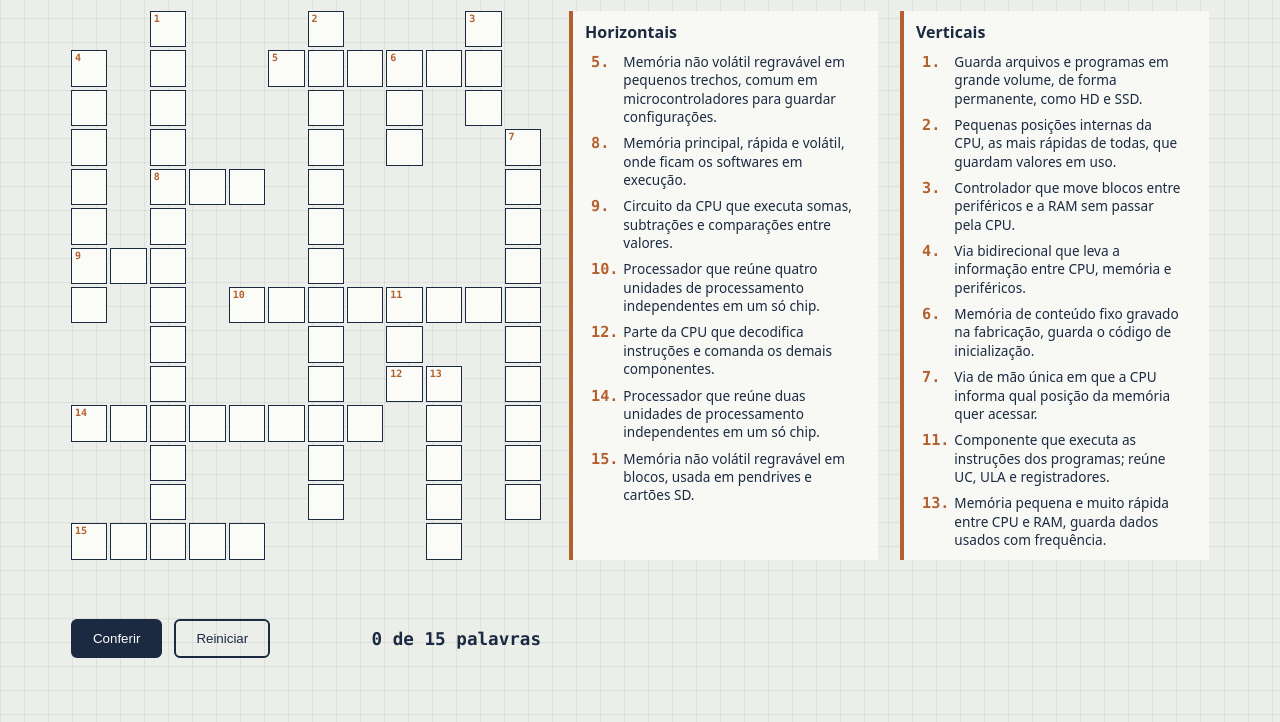
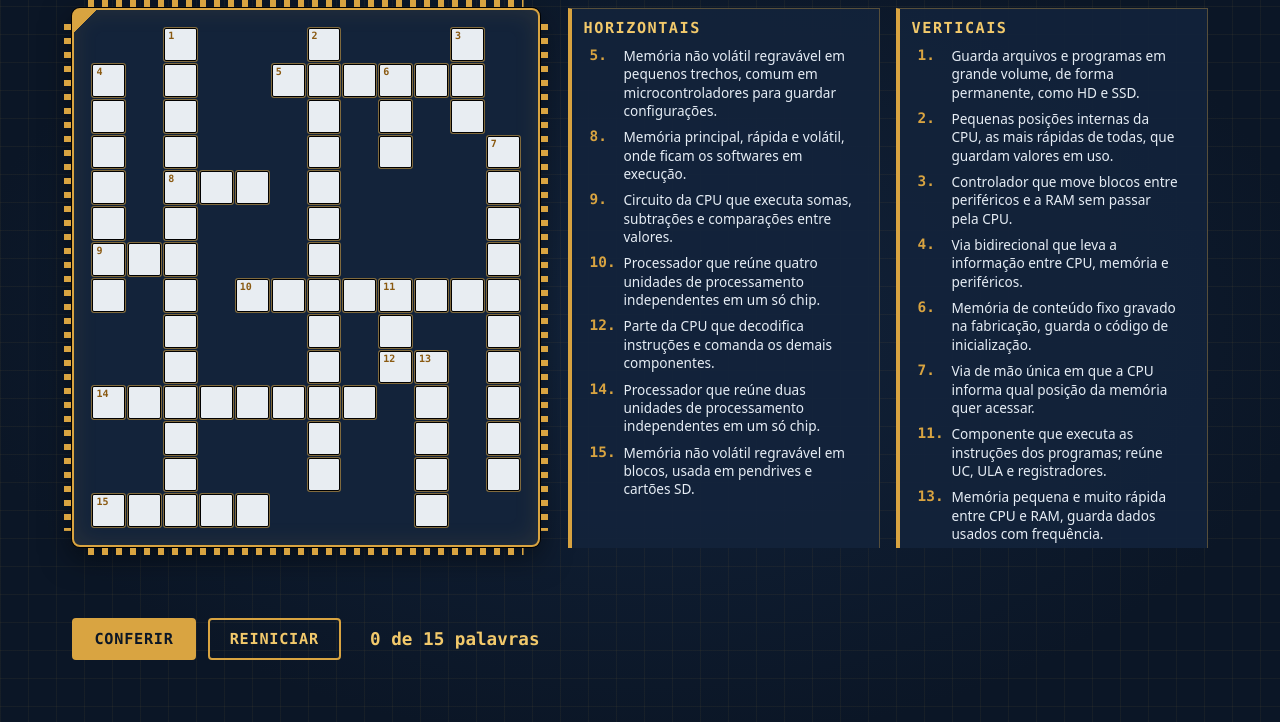
Before and after one commit to vinimendesdev/AtividadeAvaliativaARQCOMP, a plain HTML site: page arqcomp/index.html in a window 1280 px wide. Shown: the part 78-800 px from the top of the page. Drawn offline with Linux system fonts and the light colour scheme.

Commit message:
Atualização de CSS

```diff
--- a/arqcomp/index.html
+++ b/arqcomp/index.html
@@ -14,7 +14,9 @@
 
     <main class="jogo">
         <section class="area-tabuleiro">
-            <div id="tabuleiro" class="tabuleiro" aria-label="Tabuleiro da cruzadinha"></div>
+            <div class="chip">
+                <div id="tabuleiro" class="tabuleiro" aria-label="Tabuleiro da cruzadinha"></div>
+            </div>
 
             <div id="dica" class="dica" role="status"></div>
 
--- a/arqcomp/style.css
+++ b/arqcomp/style.css
@@ -1,46 +1,104 @@
+/* Tema CPU: silício escuro, pinos e trilhas douradas */
 :root {
-    --papel: #ECEFE9;
-    --tinta: #1B2A41;
-    --cobre: #B4602E;
-    --casa: #FBFBF7;
-    --palavra: #FFE7B0;
-    --atual: #F2B84B;
-    --certa: #C9E9D3;
+    --fundo: #0B1626;
+    --silicio: #13233A;
+    --ouro: #D9A441;
+    --ouro-claro: #F2C96B;
+    --ouro-escuro: #8A5A12;
+    --texto: #E6EDF5;
+    --casa: #E8EDF2;
+    --palavra: #FFE8A8;
+    --atual: #F2C96B;
+    --certa: #BFE8CE;
     --certa-txt: #14532D;
-    --errada: #F6CBC6;
+    --errada: #F6C6C0;
     --errada-txt: #7F1D1D;
-    --cel: clamp(24px, min(calc((100dvh - 290px) / 14), 5.4vw), 46px);
+    --revelada: #C5DCF5;
+    --revelada-txt: #1B3A6B;
+    --sinal: #5EEAD4;
+    --cel: clamp(24px, min(calc((100dvh - 340px) / 14), 5.2vw), 44px);
+    --mono: ui-monospace, "Cascadia Mono", Consolas, monospace;
 }
 
 * { box-sizing: border-box; }
 
 body {
     margin: 0;
-    color: var(--tinta);
+    color: var(--texto);
     font-family: system-ui, -apple-system, "Segoe UI", Roboto, sans-serif;
-    background-color: var(--papel);
+    background-color: var(--fundo);
     background-image:
-        linear-gradient(rgba(27, 42, 65, .07) 1px, transparent 1px),
-        linear-gradient(90deg, rgba(27, 42, 65, .07) 1px, transparent 1px);
-    background-size: 24px 24px;
+        linear-gradient(rgba(217, 164, 65, .06) 1px, transparent 1px),
+        linear-gradient(90deg, rgba(217, 164, 65, .06) 1px, transparent 1px),
+        radial-gradient(ellipse at center, #12233B 0%, var(--fundo) 75%);
+    background-size: 28px 28px, 28px 28px, 100% 100%;
+    min-height: 100dvh;
 }
 
 .topo { max-width: 1200px; margin: 0 auto; padding: 14px 20px 0; text-align: center; }
-.topo h1 { margin: 0 0 2px; font-size: clamp(1.3rem, 3vw, 1.8rem); letter-spacing: -.02em; }
-.topo p { margin: 0; font-size: .95rem; }
+.topo h1 {
+    margin: 0 0 2px;
+    font: 800 clamp(1.1rem, 2.6vw, 1.6rem) var(--mono);
+    letter-spacing: .08em;
+    text-transform: uppercase;
+    color: var(--ouro-claro);
+}
+.topo h1::before { content: "[ "; color: var(--ouro); }
+.topo h1::after { content: " ]"; color: var(--ouro); }
+.topo p { margin: 0; font-size: .95rem; color: #AFC0D6; }
 
 .jogo {
     display: grid;
     gap: 28px;
     max-width: 1200px;
     margin: 0 auto;
-    padding: 14px 20px 20px;
+    padding: 20px 20px 20px;
     justify-content: center;
 }
 
 @media (min-width: 960px) {
     .jogo { grid-template-columns: auto minmax(0, 640px); align-items: start; }
-    .area-pistas { grid-template-columns: 1fr 1fr; max-height: calc(var(--cel) * 14 + 39px); overflow-y: auto; }
+    .area-pistas {
+        grid-template-columns: 1fr 1fr;
+        max-height: calc(var(--cel) * 14 + 80px);
+        overflow-y: auto;
+    }
+}
+
+.area-tabuleiro { width: max-content; max-width: 100%; margin: 0 auto; }
+
+/* Encapsulamento da CPU: pastilha de silício + pinos dourados */
+.chip {
+    position: relative;
+    width: max-content;
+    max-width: 100%;
+    margin: 0 auto;
+    padding: 18px;
+    border: 2px solid var(--ouro);
+    border-radius: 8px;
+    background:
+        linear-gradient(135deg, var(--ouro) 0 16px, transparent 16px),
+        var(--silicio);
+    box-shadow: 0 0 0 1px #000, 0 10px 30px rgba(0, 0, 0, .5), inset 0 0 24px rgba(217, 164, 65, .12);
+}
+
+.chip::before,
+.chip::after {
+    content: "";
+    position: absolute;
+    pointer-events: none;
+}
+.chip::before {
+    inset: -10px 14px;
+    background: repeating-linear-gradient(90deg, var(--ouro) 0 6px, transparent 6px 14px);
+    -webkit-mask: linear-gradient(#000 0 0) top / 100% 7px no-repeat, linear-gradient(#000 0 0) bottom / 100% 7px no-repeat;
+    mask: linear-gradient(#000 0 0) top / 100% 7px no-repeat, linear-gradient(#000 0 0) bottom / 100% 7px no-repeat;
+}
+.chip::after {
+    inset: 14px -10px;
+    background: repeating-linear-gradient(180deg, var(--ouro) 0 6px, transparent 6px 14px);
+    -webkit-mask: linear-gradient(#000 0 0) left / 7px 100% no-repeat, linear-gradient(#000 0 0) right / 7px 100% no-repeat;
+    mask: linear-gradient(#000 0 0) left / 7px 100% no-repeat, linear-gradient(#000 0 0) right / 7px 100% no-repeat;
 }
 
 .tabuleiro {
@@ -57,7 +115,9 @@ body {
     width: var(--cel);
     height: var(--cel);
     background: var(--casa);
-    border: 1.5px solid var(--tinta);
+    border: 1.5px solid #000;
+    border-radius: 2px;
+    box-shadow: 0 0 0 1px rgba(217, 164, 65, .55);
 }
 
 .celula input {
@@ -66,10 +126,10 @@ body {
     padding: 0;
     border: 0;
     background: transparent;
-    color: var(--tinta);
+    color: var(--fundo);
     text-align: center;
     text-transform: uppercase;
-    font: 700 calc(var(--cel) * .52) ui-monospace, "Cascadia Mono", Consolas, monospace;
+    font: 700 calc(var(--cel) * .52) var(--mono);
     outline: none;
     cursor: pointer;
 }
@@ -78,88 +138,91 @@ body {
     position: absolute;
     top: 1px;
     left: 3px;
-    font: 700 10px ui-monospace, Consolas, monospace;
-    color: var(--cobre);
+    font: 700 10px var(--mono);
+    color: var(--ouro-escuro);
     pointer-events: none;
 }
 
 .celula.palavra-ativa { background: var(--palavra); }
 .celula.ativa { background: var(--atual); }
-.celula:focus-within { outline: 3px solid var(--cobre); outline-offset: 1px; z-index: 1; }
+.celula:focus-within { outline: 3px solid var(--sinal); outline-offset: 1px; z-index: 1; }
 .celula.certa { background: var(--certa); }
 .celula.certa input { color: var(--certa-txt); }
-.celula.revelada { background: #CFE0F5; }
-.celula.revelada input { color: #1B3A6B; }
+.celula.revelada { background: var(--revelada); }
+.celula.revelada input { color: var(--revelada-txt); }
 .celula.errada { background: var(--errada); }
 .celula.errada input { color: var(--errada-txt); }
 
-.barra { display: flex; flex-wrap: wrap; align-items: center; gap: 12px; margin-top: 10px; }
-
-.botao {
-    padding: 10px 20px;
-    border: 2px solid var(--tinta);
-    border-radius: 6px;
-    background: transparent;
-    color: var(--tinta);
-    font: 600 1rem inherit;
-    cursor: pointer;
-}
-.botao:hover { background: rgba(27, 42, 65, .08); }
-.botao.primario { background: var(--tinta); color: #fff; }
-.botao.primario:hover { background: #2B3F5F; }
-.botao:focus-visible { outline: 3px solid var(--cobre); outline-offset: 2px; }
-
-.contador { margin-left: auto; font: 700 1.1rem ui-monospace, Consolas, monospace; }
-
-.msg { min-height: 1.4em; margin-top: 6px; font-weight: 600; font-size: .95rem; }
-
-.area-pistas { display: grid; gap: 22px; }
-@media (min-width: 640px) and (max-width: 959px) {
-    .area-pistas { grid-template-columns: 1fr 1fr; }
-}
-
-.bloco {
-    padding: 14px 16px;
-    background: rgba(251, 251, 247, .85);
-    border-left: 4px solid var(--cobre);
-}
-.bloco h2 { margin: 0 0 10px; font-size: 1.1rem; }
-
-.pistas { margin: 0; padding: 0; list-style: none; }
-.pistas li {
-    display: flex;
-    gap: 8px;
-    padding: 6px 8px;
-    line-height: 1.4;
-    cursor: pointer;
-    border-radius: 4px;
-}
-.pistas li:hover { background: rgba(180, 96, 46, .1); }
-.pistas li .n { min-width: 1.6em; font: 700 .95rem ui-monospace, Consolas, monospace; color: var(--cobre); }
-.pistas li .status { margin-left: auto; font-weight: 700; white-space: nowrap; }
-.pistas li.pista-ativa { background: var(--palavra); }
-.pistas li.certa .status { color: var(--certa-txt); }
-.pistas li.errada .status { color: var(--errada-txt); }
-
-@media (prefers-reduced-motion: reduce) {
-    * { transition: none !important; animation: none !important; }
-}
-
-.area-tabuleiro { width: max-content; max-width: 100%; margin: 0 auto; }
-
 .dica {
     min-height: 2.6em;
-    margin-top: 10px;
+    margin-top: 22px;
     padding: 6px 12px;
-    border-left: 4px solid var(--cobre);
-    background: rgba(255, 231, 176, .7);
+    border-left: 4px solid var(--ouro);
+    background: rgba(217, 164, 65, .14);
     font-size: .95rem;
     opacity: 0;
     transition: opacity .15s;
 }
 .dica.visivel { opacity: 1; }
 
-.pistas li { padding: 4px 6px; font-size: .85rem; line-height: 1.35; }
-.bloco { padding: 10px 12px; }
-.bloco h2 { margin-bottom: 6px; font-size: 1rem; }
-.pistas li .status { font-size: .8rem; }
+.barra { display: flex; flex-wrap: wrap; align-items: center; gap: 12px; margin-top: 10px; }
+
+.botao {
+    padding: 10px 20px;
+    border: 2px solid var(--ouro);
+    border-radius: 4px;
+    background: transparent;
+    color: var(--ouro-claro);
+    font: 700 .95rem var(--mono);
+    letter-spacing: .05em;
+    text-transform: uppercase;
+    cursor: pointer;
+}
+.botao:hover { background: rgba(217, 164, 65, .18); }
+.botao.primario { background: var(--ouro); color: var(--fundo); }
+.botao.primario:hover { background: var(--ouro-claro); }
+.botao:focus-visible { outline: 3px solid var(--sinal); outline-offset: 2px; }
+
+.contador { margin-left: auto; font: 700 1.1rem var(--mono); color: var(--ouro-claro); }
+
+.msg { min-height: 1.4em; margin-top: 6px; font-weight: 600; font-size: .95rem; color: var(--texto); }
+
+.area-pistas { display: grid; gap: 16px; }
+@media (min-width: 640px) and (max-width: 959px) {
+    .area-pistas { grid-template-columns: 1fr 1fr; }
+}
+
+.bloco {
+    padding: 10px 12px;
+    background: rgba(19, 35, 59, .92);
+    border: 1px solid rgba(217, 164, 65, .35);
+    border-left: 4px solid var(--ouro);
+}
+.bloco h2 {
+    margin: 0 0 6px;
+    font: 800 .95rem var(--mono);
+    letter-spacing: .1em;
+    text-transform: uppercase;
+    color: var(--ouro-claro);
+}
+
+.pistas { margin: 0; padding: 0; list-style: none; }
+.pistas li {
+    display: flex;
+    gap: 8px;
+    padding: 4px 6px;
+    font-size: .85rem;
+    line-height: 1.35;
+    cursor: pointer;
+    border-radius: 3px;
+}
+.pistas li:hover { background: rgba(217, 164, 65, .14); }
+.pistas li .n { min-width: 1.8em; font: 700 .9rem var(--mono); color: var(--ouro); }
+.pistas li .status { margin-left: auto; font-size: .8rem; font-weight: 700; white-space: nowrap; }
+.pistas li.pista-ativa { background: rgba(217, 164, 65, .28); }
+.pistas li.certa .status { color: #6EE7A0; }
+.pistas li.errada .status { color: #FCA5A5; }
+
+@media (prefers-reduced-motion: reduce) {
+    * { transition: none !important; animation: none !important; }
+}
```
